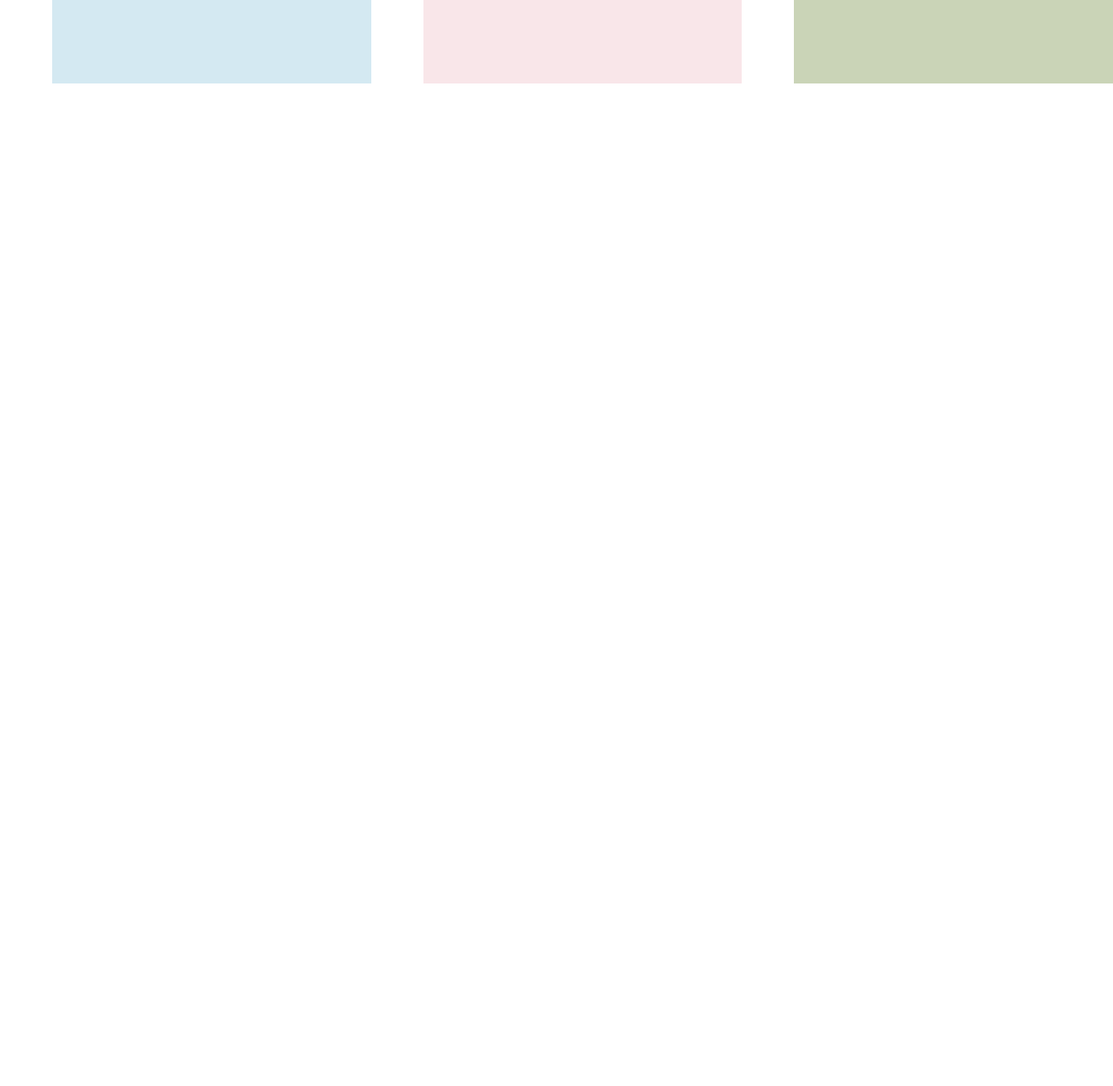
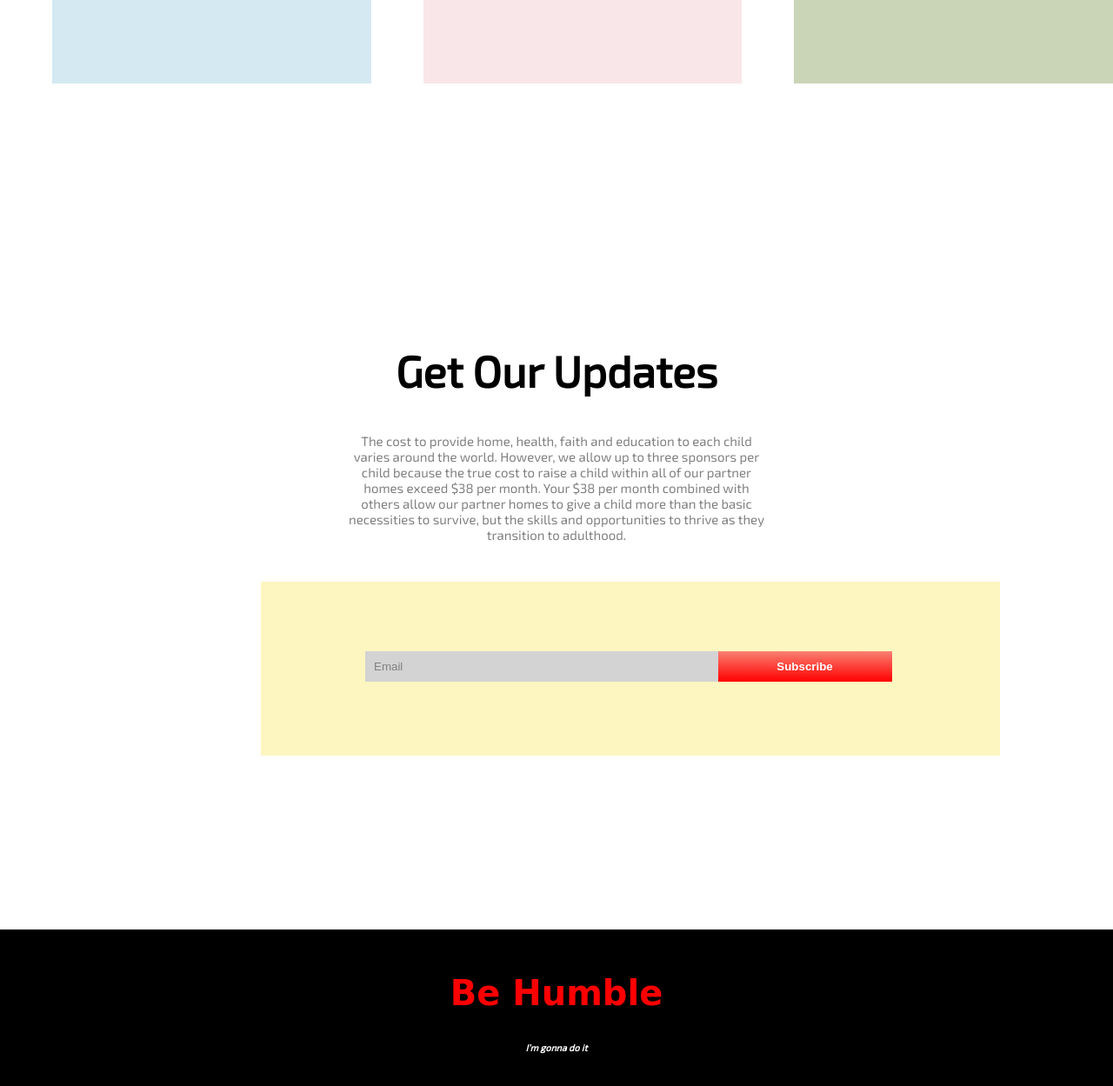
Before and after one commit to JulietPolokSarkar/global-giving, a plain HTML site: page index.html in a window 1280 px wide. Shown: the part 2233-3482 px from the top of the page at 87% size. Before the commit the page ends 2429 px from the top, so only its background shows below. Drawn offline with Linux system fonts and the light colour scheme; a web font is replaced by a local one.

Commit message:
footer added

```diff
--- a/index.html
+++ b/index.html
@@ -7,6 +7,9 @@
     <meta name="viewport" content="width=device-width, initial-scale=1.0">
     <title>Global Giving</title>
     <link rel="stylesheet" href="style.css">
+    <link rel="preconnect" href="https://fonts.googleapis.com">
+    <link rel="preconnect" href="https://fonts.gstatic.com" crossorigin>
+    <link href="https://fonts.googleapis.com/css2?family=Oleo+Script+Swash+Caps&display=swap" rel="stylesheet">
     <link rel="preconnect" href="https://fonts.googleapis.com">
     <link rel="preconnect" href="https://fonts.gstatic.com" crossorigin>
     <link href="https://fonts.googleapis.com/css2?family=Exo+2&display=swap" rel="stylesheet">
@@ -76,6 +79,26 @@
             </div>
         </div>
     </section>
+    <section>
+        <h2>Get Our Updates</h2>
+        <p class="donation-text">
+            The cost to provide home, health, faith and education to each child varies around the world. However, we
+            allow up to three sponsors per child because the true cost to raise a child within all of our partner homes
+            exceed $38 per month. Your $38 per month combined with others allow our partner homes to give a child more
+            than the basic necessities to survive, but the skills and opportunities to thrive as they transition to
+            adulthood.
+        </p>
+        <div class="subscribe">
+            <input type="email" value="Email" class="email">
+            <button type="submit" class="submit">Subscribe</button>
+        </div>
+    </section>
 </body>
+<footer>
+    <div>
+        <h2 class="footer-text">Be Humble</h2>
+        <h6 class="text2"><i>I’m gonna do it</i></h6>
+    </div>
+</footer>
 
 </html>
--- a/style.css
+++ b/style.css
@@ -117,3 +117,51 @@ h3 {
 #card-3 {
     background-color: rgb(202, 212, 183);
 }
+
+.subscribe {
+    height: 200px;
+    width: 850px;
+    background-color: rgb(253, 246, 192);
+    margin-left: 300px;
+    margin-bottom: 100px;
+}
+
+.email {
+    padding-top: 10px;
+    padding-bottom: 10px;
+    padding-left: 10px;
+    color: gray;
+    background-color: lightgrey;
+    width: 400px;
+    border: none;
+    margin-left: 120px;
+}
+
+.submit {
+    padding: 10px 40px;
+    color: white;
+    background-image: linear-gradient(salmon, red);
+    font-weight: 700;
+    width: 200px;
+    border: none;
+    margin-top: 80px;
+    margin-left: -10px;
+}
+
+footer {
+    background-color: black;
+    height: 180px;
+}
+
+.footer-text {
+    text-align: center;
+    color: red;
+    font-family: 'Oleo Script Swash Caps', cursive;
+    padding-top: 50px;
+    font-size: 40px;
+}
+
+.text2 {
+    color: white;
+    text-align: center;
+}
```
